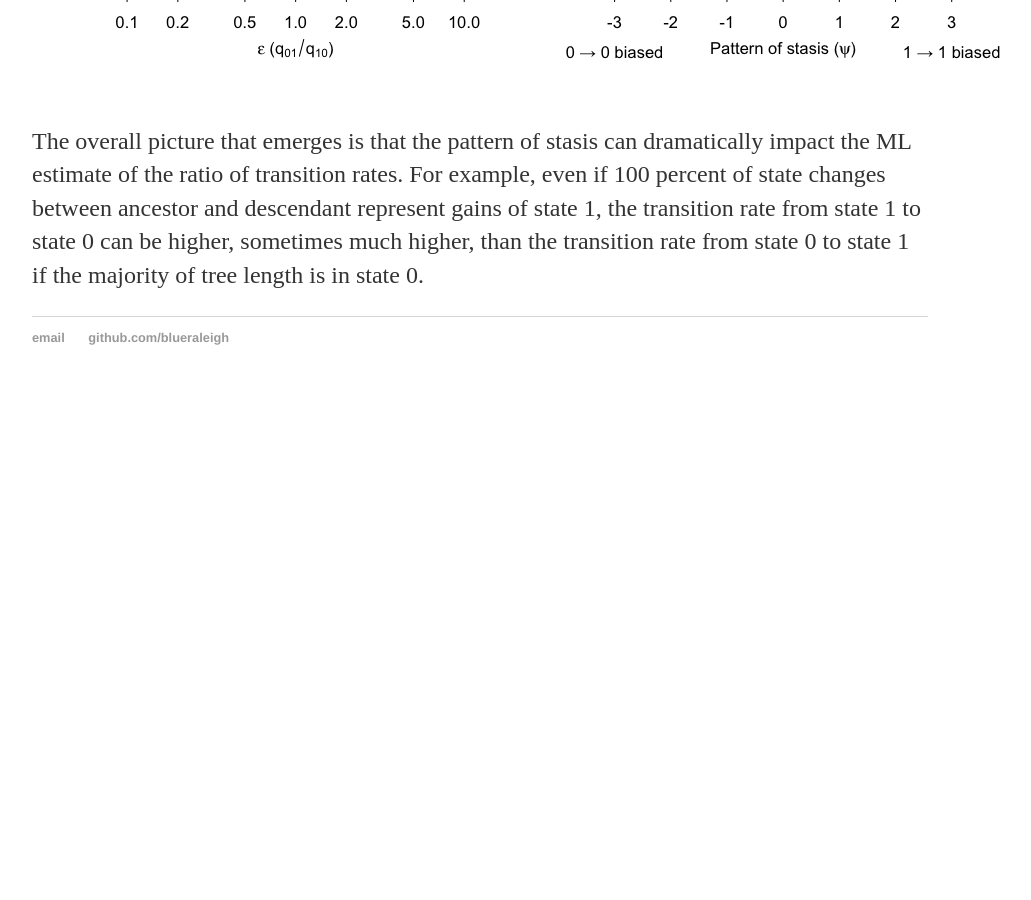
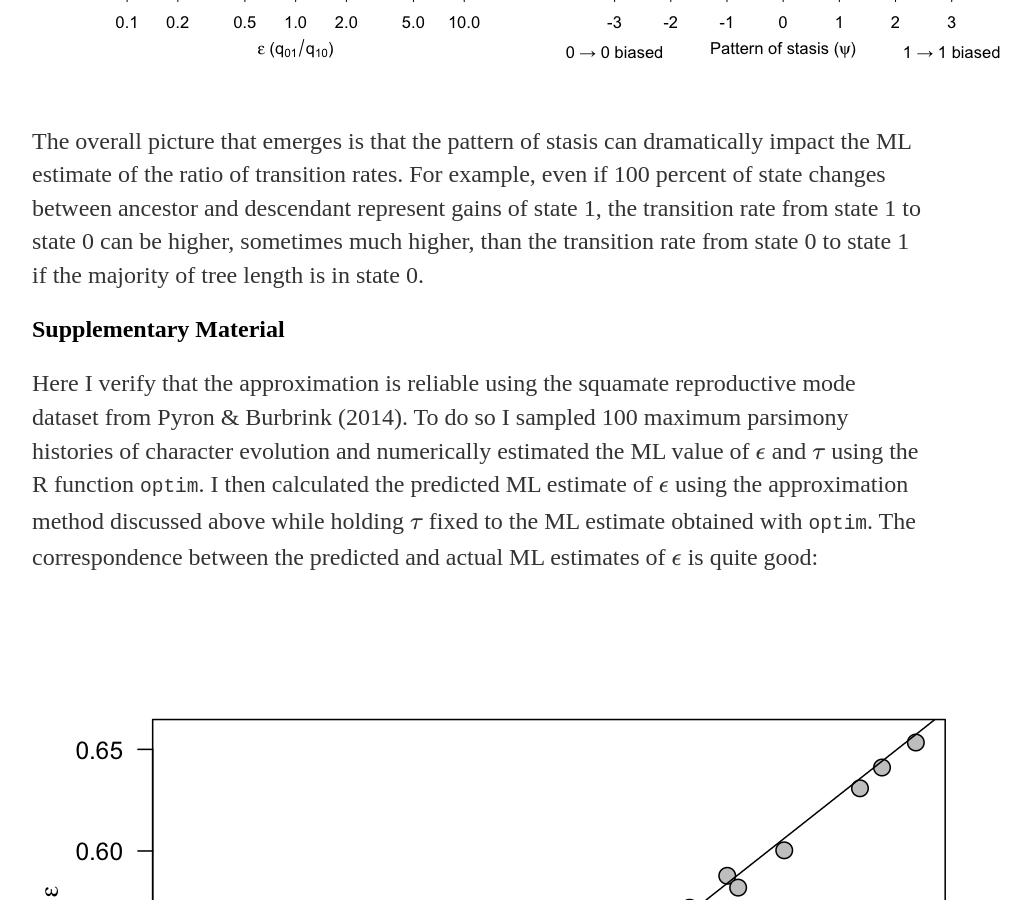
Before and after one commit to blueraleigh/blueraleigh.github.io, a Jekyll site: the page built from research/stasis/index.md, in a window 1280 px wide and 900 px high, scrolled down 3393 px. Shown: the whole window, without its empty margins (160-1191 px from the left). Built offline with Jekyll 4.4.1, drawn with Linux system fonts in a browser that asks for light colours; formulas are drawn with MathJax 3; before the commit the page ends 3798 px from its top, so only the background shows below that.

Commit message:
Update research

````diff
--- a/research/stasis/index.md
+++ b/research/stasis/index.md
@@ -120,3 +120,16 @@ the ratio of transition rates. For example, even if 100 percent of state changes
 between ancestor and descendant represent gains of state 1, the transition rate
 from state 1 to state 0 can be higher, sometimes much higher, than the transition
 rate from state 0 to state 1 if the majority of tree length is in state 0.
+
+Supplementary Material
+----------------------
+Here I verify that the approximation is reliable using the squamate reproductive
+mode dataset from Pyron & Burbrink (2014). To do so I sampled 100 maximum
+parsimony histories of character evolution and numerically estimated the ML value
+of $$ \epsilon $$ and $$ \tau $$ using the R function ```optim```. I then
+calculated the predicted ML estimate of $$ \epsilon $$ using the approximation
+method discussed above while holding $$ \tau $$ fixed to the ML estimate obtained
+with ```optim```. The correspondence between the predicted and actual ML estimates
+of $$ \epsilon $$ is quite good:
+
+![fig2](fig2.png)
````
Also changed, not shown: research/stasis/fig2.png (added).
